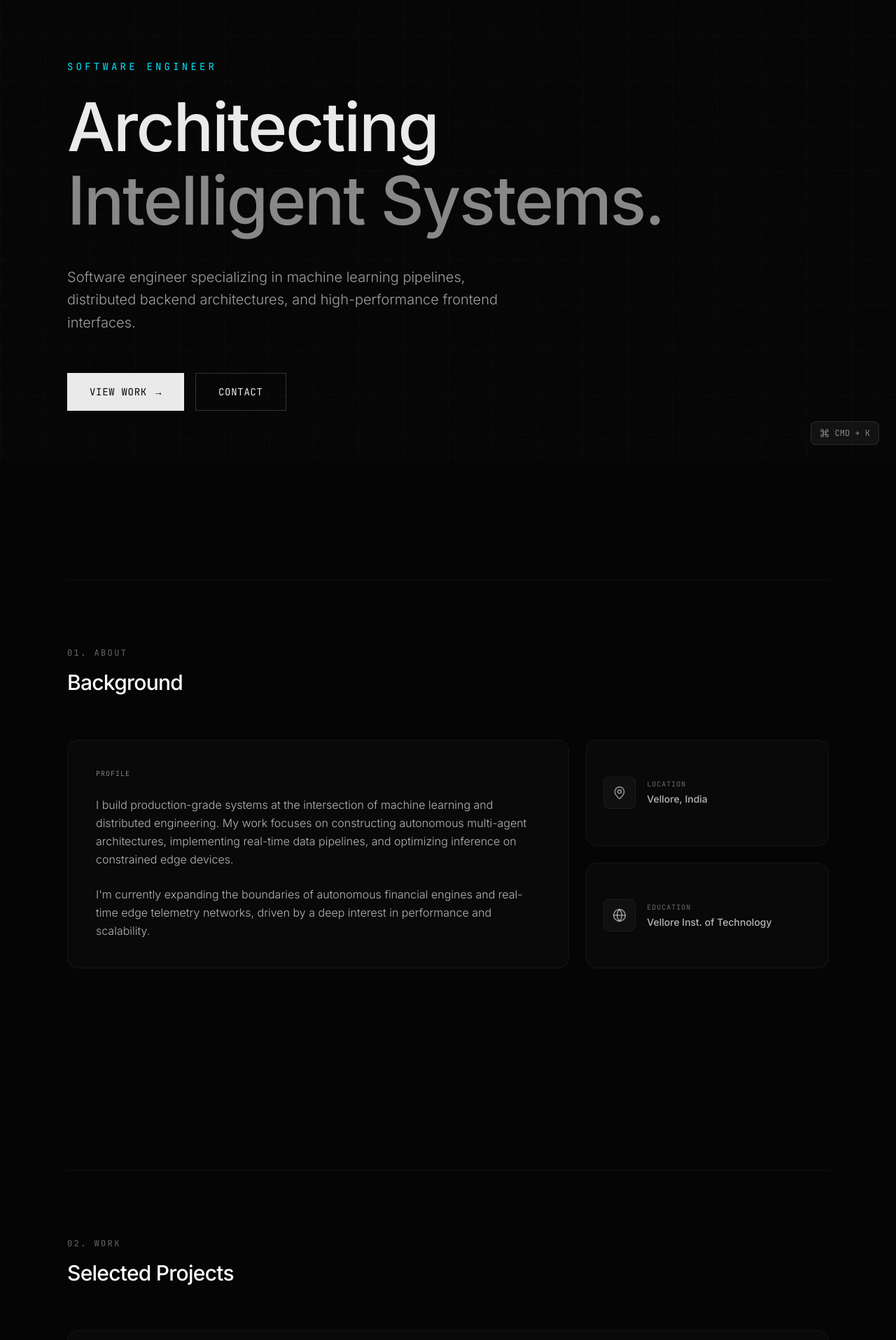
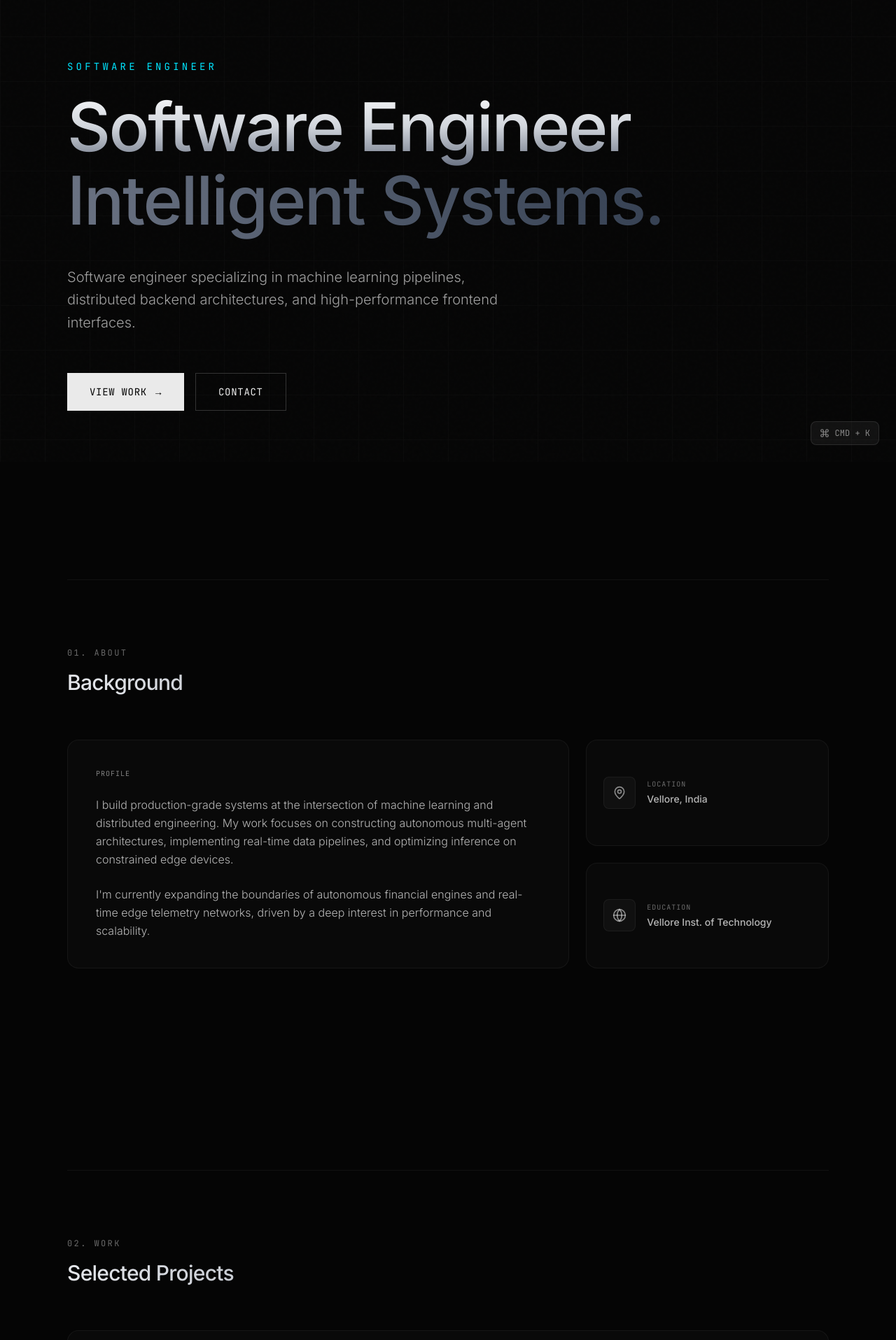
Before and after one commit to Vaibhav8075/Vaibhav-Goel-Portfolio, a React (Vite) app: page / in a window 1280 px wide. Shown: the part 140-2055 px from the top of the page at 70% size. Built offline with nearby package versions, Linux system fonts and the light colour scheme.

Commit message:
style: updated typography and spotlight hover effects to introduce a premium chrome/metallic aesthetic

```diff
--- a/src/components/sections/EngineeringModules.jsx
+++ b/src/components/sections/EngineeringModules.jsx
@@ -9,7 +9,7 @@ export default function EngineeringModules() {
       <div className="flex flex-col gap-16">
         <div>
           <h2 className="font-mono text-xs tracking-[0.2em] text-white/40 mb-4">02. WORK</h2>
-          <h3 className="text-3xl font-medium text-white tracking-tight">Selected Projects</h3>
+          <h3 className="text-3xl font-medium tracking-tight text-transparent bg-clip-text bg-gradient-to-r from-gray-200 to-gray-500">Selected Projects</h3>
         </div>
 
         <div className="grid grid-cols-1 lg:grid-cols-2 gap-6">
--- a/src/components/sections/Experience.jsx
+++ b/src/components/sections/Experience.jsx
@@ -7,7 +7,7 @@ export default function Experience() {
       <div className="flex flex-col md:flex-row gap-12 md:gap-24">
         <div className="w-full md:w-1/3">
           <h2 className="font-mono text-xs tracking-[0.2em] text-white/40 mb-4">03. EXPERIENCE</h2>
-          <h3 className="text-3xl font-medium text-white tracking-tight">Timeline</h3>
+          <h3 className="text-3xl font-medium tracking-tight text-transparent bg-clip-text bg-gradient-to-r from-gray-200 to-gray-500">Timeline</h3>
         </div>
 
         <div className="w-full md:w-2/3 flex flex-col relative">
--- a/src/components/sections/Hero.jsx
+++ b/src/components/sections/Hero.jsx
@@ -17,10 +17,10 @@ export default function Hero() {
           initial={{ opacity: 0, y: 30 }}
           animate={{ opacity: 1, y: 0 }}
           transition={{ duration: 0.8, delay: 0.3 }}
-          className="text-5xl md:text-7xl lg:text-8xl font-medium tracking-tight text-[#EAEAEA] leading-[1.1]"
+          className="text-5xl md:text-7xl lg:text-8xl font-medium tracking-tight leading-[1.1]"
         >
-          Architecting <br />
-          <span className="text-[#888888]">Intelligent Systems.</span>
+          <span className="text-transparent bg-clip-text bg-gradient-to-b from-white via-gray-300 to-gray-500">Software Engineer</span> <br />
+          <span className="text-transparent bg-clip-text bg-gradient-to-r from-gray-500 to-gray-700">Intelligent Systems.</span>
         </motion.h1>
 
         <motion.p
--- a/src/components/sections/SystemProfile.jsx
+++ b/src/components/sections/SystemProfile.jsx
@@ -8,7 +8,7 @@ export default function SystemProfile() {
       <div className="flex flex-col gap-16">
         <div>
           <h2 className="font-mono text-xs tracking-[0.2em] text-white/40 mb-4">01. ABOUT</h2>
-          <h3 className="text-3xl font-medium text-white tracking-tight">Background</h3>
+          <h3 className="text-3xl font-medium tracking-tight text-transparent bg-clip-text bg-gradient-to-r from-gray-200 to-gray-500">Background</h3>
         </div>
 
         <div className="grid grid-cols-1 md:grid-cols-3 gap-6">
--- a/src/components/sections/TechStack.jsx
+++ b/src/components/sections/TechStack.jsx
@@ -6,8 +6,8 @@ export default function TechStack() {
     <section id="stack" className="py-24 border-t border-[#1A1A1A]">
       <div className="flex flex-col md:flex-row gap-12 md:gap-24">
         <div className="w-full md:w-1/3">
-          <h2 className="font-mono text-xs tracking-[0.2em] text-[#555555] mb-4">04. STACK</h2>
-          <h3 className="text-3xl font-medium text-[#EAEAEA]">Technologies</h3>
+          <h2 className="font-mono text-xs tracking-[0.2em] text-white/40 mb-4">04. STACK</h2>
+          <h3 className="text-3xl font-medium tracking-tight text-transparent bg-clip-text bg-gradient-to-r from-gray-200 to-gray-500">Technologies</h3>
         </div>
 
         <div className="w-full md:w-2/3 grid grid-cols-2 md:grid-cols-3 gap-y-16 gap-x-8">
--- a/src/components/ui/SpotlightCard.jsx
+++ b/src/components/ui/SpotlightCard.jsx
@@ -45,7 +45,7 @@ export default function SpotlightCard({ children, className = "" }) {
         className="pointer-events-none absolute -inset-px opacity-0 transition duration-300"
         style={{
           opacity,
-          background: `radial-gradient(600px circle at ${position.x}px ${position.y}px, rgba(255,255,255,0.06), transparent 40%)`,
+          background: `radial-gradient(600px circle at ${position.x}px ${position.y}px, rgba(226,232,240,0.08), transparent 40%)`,
         }}
       />
       {children}
```
